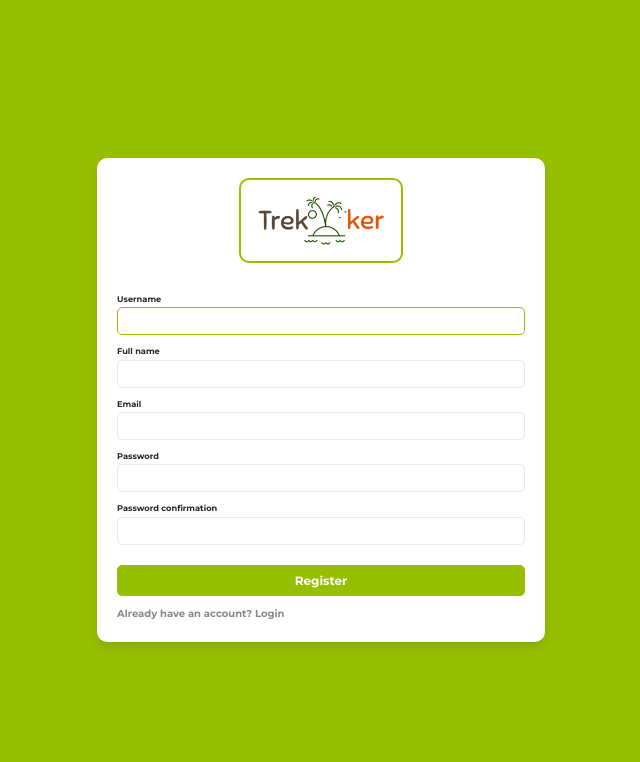
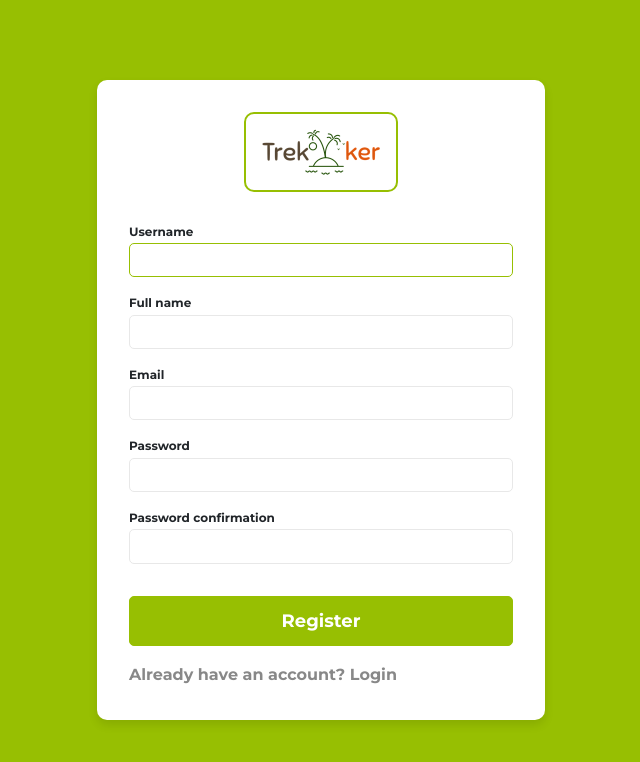
Before and after one commit to dewslyse/trekker-front-end, a React (Create React App) app: page /register in a window 1280 px wide. Shown: the top 762 px of the page, without its empty margins (319-959 px from the left). Built offline with nearby package versions, Linux system fonts and the light colour scheme; no server answers.

Commit message:
Modify style for error messages

```diff
--- a/src/pages/Login.module.scss
+++ b/src/pages/Login.module.scss
@@ -13,8 +13,8 @@
 .loginForm {
   width: 35%;
   background-color: #fff;
-  border-radius: 10px;
-  padding: 2rem;
+  border-radius: 1rem;
+  padding: 3.2rem;
   box-shadow: 0 0.5rem 1rem rgba(0, 0, 0, 0.1);
   display: flex;
   flex-direction: column;
@@ -25,28 +25,28 @@
     height: auto;
     object-fit: cover;
     border: 2px solid #97bf02;
-    border-radius: 10px;
+    border-radius: 1rem;
   }
 }
 
 form {
   display: flex;
   flex-direction: column;
-  margin-top: 30px;
+  margin-top: 3rem;
 
   label {
-    font-size: 0.825rem;
+    font-size: 1.2rem;
     font-weight: 700;
-    margin-bottom: 0.125rem;
+    margin-bottom: 0.2rem;
   }
 
   input {
     border: 1px solid #e8e8e8;
     border-radius: 5px;
     padding: 0.5rem;
-    font-size: 1rem;
+    font-size: 1.4rem;
     font-weight: 400;
-    margin-bottom: 1rem;
+    margin-bottom: 1.6rem;
     width: 100%;
 
     &:focus {
@@ -56,16 +56,16 @@ form {
   }
 
   button {
-    font-size: 1.2rem;
+    font-size: 1.8rem;
     font-weight: 700;
     border: 1px solid #97bf02;
-    padding: 0.5rem 2rem;
+    padding: 1rem 3.2rem;
     border-radius: 5px;
     background-color: #97bf02;
     color: #fff;
     cursor: pointer;
     transition: all ease-in-out 0.4s;
-    margin-top: 1rem;
+    margin-top: 1.6rem;
 
     &:hover {
       background-color: #97bf02ca;
@@ -73,12 +73,12 @@ form {
   }
 
   a {
-    font-size: 1rem;
+    font-size: 1.6rem;
     font-weight: 700;
     color: #888;
     text-decoration: none;
     transition: all ease-in-out 0.4s;
-    margin-top: 1rem;
+    margin-top: 1.6rem;
     cursor: pointer;
 
     &:hover {
@@ -86,3 +86,7 @@ form {
     }
   }
 }
+
+.error {
+  color: var(--color-danger);
+}
--- a/src/pages/Register.jsx
+++ b/src/pages/Register.jsx
@@ -25,7 +25,7 @@ const Register = () => {
   });
 
   const {
-    loginContainer, loginForm,
+    loginContainer, loginForm, error,
   } = styles;
 
   useEffect(() => {
@@ -116,7 +116,7 @@ const Register = () => {
               name="username"
               required
             />
-            {errors.username && <p className="error">{errors.username}</p>}
+            {errors.username && <p className={error}>{errors.username}</p>}
 
             <label htmlFor="full_name">Full name</label>
             <input
@@ -127,7 +127,7 @@ const Register = () => {
               name="full_name"
               required
             />
-            {errors.full_name && <p className="error">{errors.full_name}</p>}
+            {errors.full_name && <p className={error}>{errors.full_name}</p>}
 
             <label htmlFor="email">Email</label>
             <input
@@ -138,7 +138,7 @@ const Register = () => {
               name="email"
               required
             />
-            {errors.email && <p className="error">{errors.email}</p>}
+            {errors.email && <p className={error}>{errors.email}</p>}
 
             <label htmlFor="password">Password</label>
             <input
@@ -149,7 +149,7 @@ const Register = () => {
               name="password"
               required
             />
-            {errors.password && <p className="error">{errors.password}</p>}
+            {errors.password && <p className={error}>{errors.password}</p>}
 
             <label htmlFor="password_confirmation">Password confirmation</label>
             <input
@@ -160,7 +160,8 @@ const Register = () => {
               name="password_confirmation"
               required
             />
-            {errors.password_confirmation && <p className="error">{errors.password_confirmation}</p>}
+            {errors.password_confirmation
+            && <p className={error}>{errors.password_confirmation}</p>}
 
             <button type="submit">Register</button>
             <Link to="/login">Already have an account? Login</Link>
```
